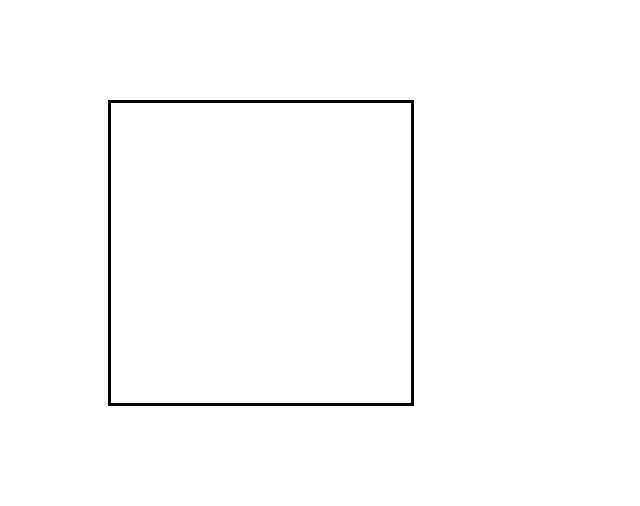
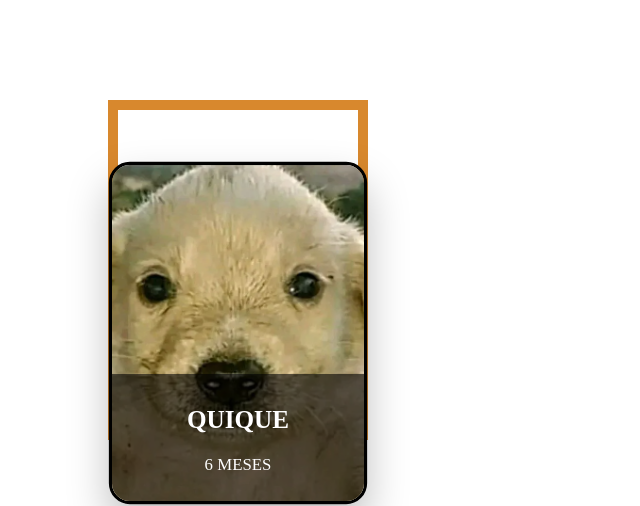
Before and after one commit to eduardonav17/PROYECTO, a PHP site: the page made by PERROS ADOPCION.html in a window 1280 px wide. Shown: the top 506 px of the page, without its empty margins (0-640 px from the left). Run offline with PHP 8.4, Linux system fonts and the light colour scheme.

Commit message:
cuadros
w

```diff
--- a/PERROS ADOPCION.html
+++ b/PERROS ADOPCION.html
@@ -1,17 +1,17 @@
 <!DOCTYPE html>
 <title>PERROS
 </title>
+<head>
+<link rel="stylesheet" href="style.css">
+</head>
+
 <body>
-
-    <!--para un cuadrado-->
-    <div style="width:300px ; height:300px ; border:3px solid black ;margin:100px">  </div>
-
 <!--para poner una imagen dentro del cuadro-->
 
-<body><div style="width:240px ; height:320px ; border:3px solid black ;margin:100px"><section class="contenedor-categorias">
+<div style="width:240px ; height:320px ; border:10px solid rgb(216, 136, 45) ;margin:100px"><section class="contenedor-categorias">
     <div class="categorias">
-        <div class="card" data-tipo="gatos">
-            <img src="perro calzon.jpg">
+        <div class="card" data-tipo="perros">
+            <img src="perro ramirez.webp" width="240" height="320">
             <div class="overlay">
                 <h2>QUIQUE</h2>
             <p>6 MESES</p>
@@ -20,33 +20,41 @@
             </div>
 
 
-            <body><div style="width:240px ; height:320px ; border:3px solid black ;margin:100px"><section class="contenedor-categorias">
+ <div style="width:220px ; height:300px ; border:3px solid black ;margin:100px"><section class="contenedor-categorias">
     <div class="categorias">
-        <div class="card" data-tipo="gatos">
-            <img src="perro apoco.jpg">
+        <div class="card" data-tipo="perros">
+            <img src="perro apoco.webp" width="240" height="320">
             <div class="overlay">
-                <h2>oscar</h2>
-            <p>3 MESES</p>
+                <h2>QUIQUE</h2>
+            <p>6 MESES</p>
+
 
             </div>
 
 
-            <body><div style="width:240px ; height:320px ; border:3px solid black ;margin:100px"><section class="contenedor-categorias">
+
+ <div style="width:240px ; height:320px ; border:3px solid black ;margin:100px"><section class="contenedor-categorias">
  <div class="categorias">
-        <div class="card" data-tipo="gatos">
-            <img src="perro feliz.jpg">
+        <div class="card" data-tipo="perros">
+            <img src="perro calzon.webp" width="240" height="320">
             <div class="overlay">
-                <h2>jasmyn</h2>
-            <p>10 MESES</p>
+                <h2>QUIQUE</h2>
+            <p>6 MESES</p>
+
+
             </div>
 
-            <body><div style="width:240px ; height:320px ; border:3px solid black ;margin:100px"><section class="contenedor-categorias">
+
+ <div style="width:240px ; height:320px ; border:3px solid black ;margin:100px"><section class="contenedor-categorias">
     <div class="categorias">
-        <div class="card" data-tipo="gatos">
-            <img src="perro ramirez.jpg">
+        <div class="card" data-tipo="perros">
+            <img src="perro feliz.webp" width="240" height="320">
             <div class="overlay">
-                <h2>valeria</h2>
-            <p>1 AÑO</p>
+                <h2>QUIQUE</h2>
+            <p>6 MESES</p>
+
+
+
 
 
         </div>
@@ -66,7 +74,4 @@
 
 
 
-
-
-
 </body>
--- a/style.css
+++ b/style.css
@@ -41,7 +41,7 @@ padding: 10px;
 border: none;
 outline: none;
 flex: 1;
-front-size: 16px;
+font-size: 16px;
 }
 
 .Busqueda i {
@@ -127,3 +127,42 @@ transition: 25s;
 transform: scale(1.05);
 box-shadow: 0 20px 40px  rgba(0,0,0,.25);
 }
+.card{width: 240px;
+  height: 320px;
+  overflow: hidden;
+}
+.card img{
+  width: 100%;
+height: 100% ;
+object-fit: cover;
+
+}
+.categorias{
+    display: flex;
+    gap: 20px;
+    justify-content: center;
+}
+
+.card{
+    position: relative;   /* CLAVE */
+    width: 240px;
+    height: 320px;
+    border: 3px solid black;
+    overflow: hidden;
+}
+
+.card img{
+    width: 100%;
+    height: 100%;
+    object-fit: cover;
+}
+
+.overlay{
+    position: absolute;
+    bottom: 0;
+    width: 100%;
+    background: rgba(0,0,0,0.6); /* fondo oscuro */
+    color: white;
+    text-align: center;
+    padding: 10px 0;
+}
```
Also changed, not shown: GATOS ADOPCION.html (+22 -6 lines). Lines whose indentation alone changed are shown as unchanged.
